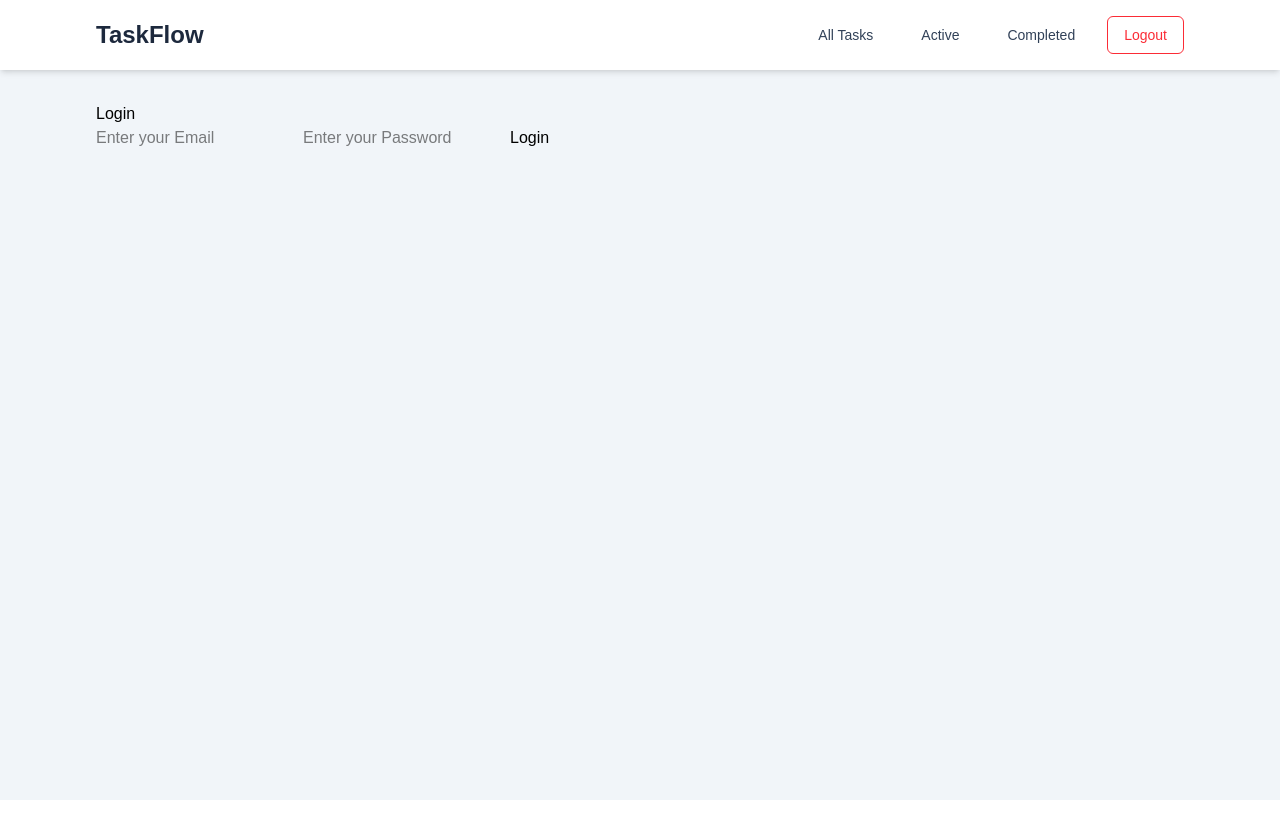
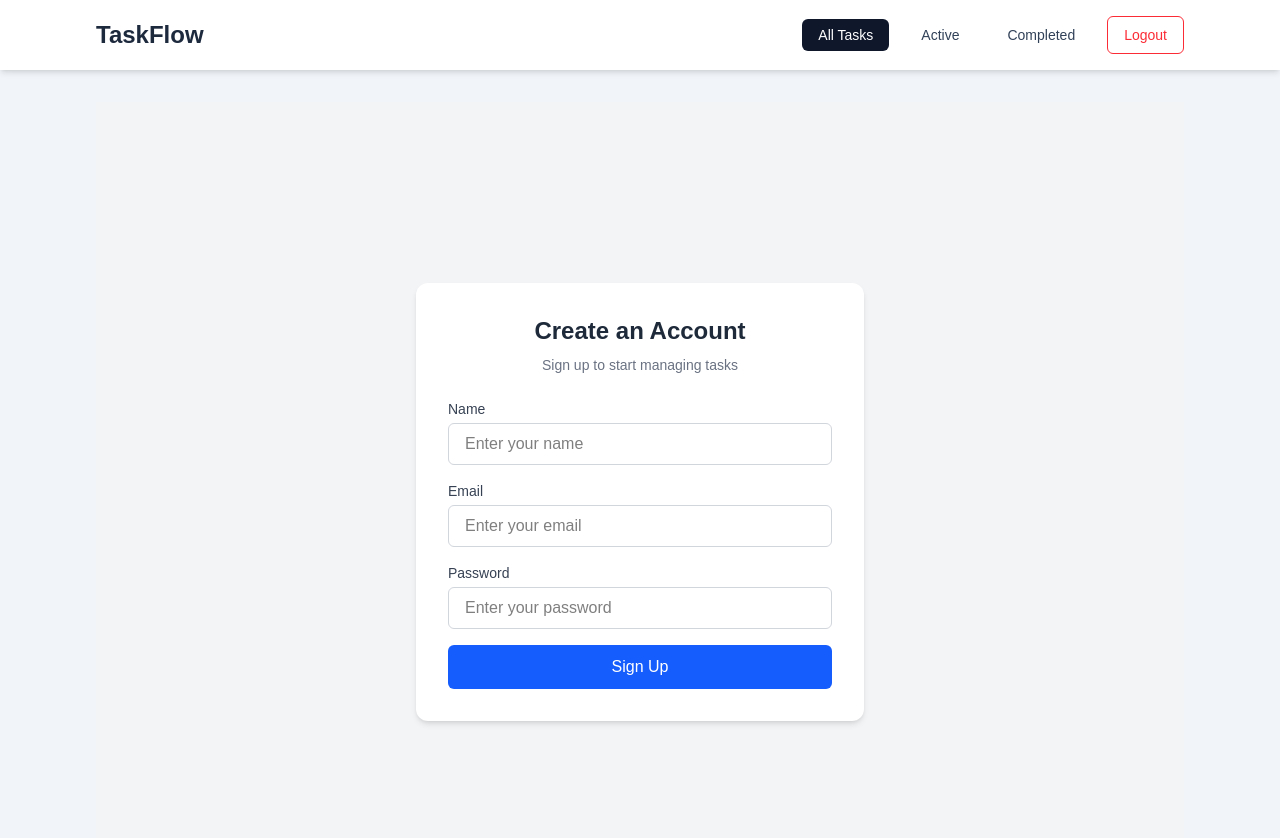
Before and after one commit to comfortmbah/task-manager, a React (Vite) app in the folder client/: page / in a window 1280 px wide. Before the commit this address led to /login. Shown: the top 838 px of the page. Before the commit the page ends 800 px from the top, so only its background shows below. Built offline with nearby package versions, Linux system fonts and the light colour scheme.

Commit message:
Set registration as default page

```diff
--- a/client/src/App.jsx
+++ b/client/src/App.jsx
@@ -7,11 +7,13 @@ import NotFound from './pages/NotFound'
 import Login from './pages/Login'
 import ProtectedRoute from './components/ProtectedRoute'
 import Register from './pages/Register';
+import StartPage from './components/StartPage';
 
 const router = createBrowserRouter(
   createRoutesFromElements(
     <Route path='/' element={<RootLayout />}>
-      <Route index element={
+      <Route index element={<StartPage />} />
+      <Route path='/home' element={
         <ProtectedRoute>
           <Home />
         </ProtectedRoute>
--- /dev/null
+++ b/client/src/components/StartPage.jsx
@@ -0,0 +1,19 @@
+import { Navigate } from 'react-router-dom';
+import { useAuth } from '../context/AuthContext';
+import Register from '../pages/Register';
+
+function StartPage() {
+  const { token, loading } = useAuth();
+
+  if (loading) {
+    return <p>Loading...</p>
+  }
+
+  if (token) {
+    return <Navigate to={'/home'} replace />
+  }
+
+  return <Register />
+}
+
+export default StartPage;
```
